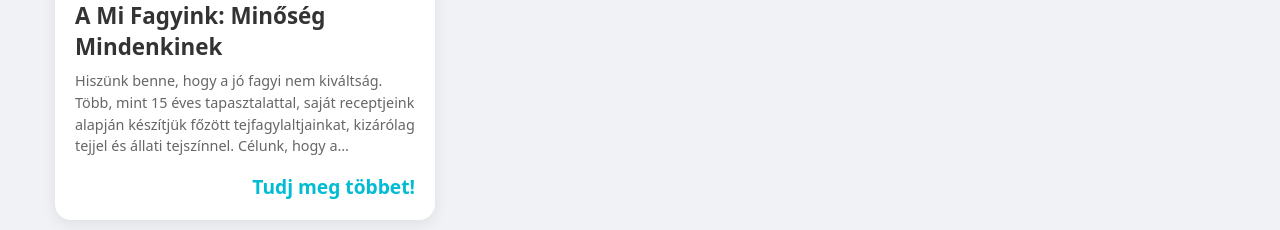
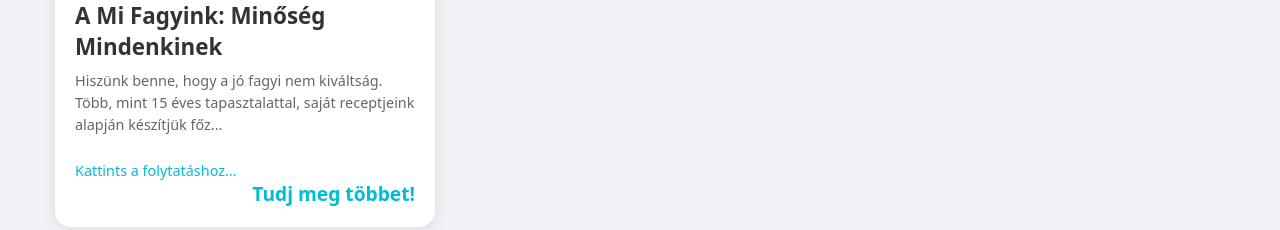
Before and after one commit to tasbajerle-maker/hot-n-loaded, a React (Vite) app: page /fagyi/1 in a window 1280 px wide. Shown: the part 444-674 px from the top of the page. Built offline with nearby package versions, Linux system fonts and the light colour scheme; no server answers.

Commit message:
Fix: hibás képút

```diff
--- a/src/ElosztoPage.jsx
+++ b/src/ElosztoPage.jsx
@@ -2,13 +2,13 @@
 
 import React from 'react';
 import PropTypes from 'prop-types';
-import useDocumentTitle from './hooks/useDocumentTitle'; // HOZZÁADVA
+import useDocumentTitle from './hooks/useDocumentTitle';
 import './ElosztoPage.css';
 import PromoCard from './PromoCard';
 import CallToActionBanner from './components/CallToActionBanner';
 
-const ElosztoPage = ({ pageType, title, promoData }) => {
-  // HOZZÁADVA: Dinamikus cím és leírás beállítása
+// HOZZÁADVA: A komponens most már a "swipeHandlers" propot is fogadja
+function ElosztoPage({ pageType, title, promoData, swipeHandlers }) {
   const pageTitle = pageType === 'fagyi'
     ? `Kézműves Fagylalt Különlegességek - ${title}`
     : `Szaftos Smash Burgerek - ${title}`;
@@ -22,7 +22,8 @@ const ElosztoPage = ({ pageType, title, promoData }) => {
   const themeClass = pageType === 'burger' ? 'theme-burger' : 'theme-fagyi';
 
   return (
-    <div className={`eloszto-page ${themeClass}`}>
+    // HOZZÁADVA: A swipe figyelőt a fő konténerre tesszük
+    <div className={`eloszto-page ${themeClass}`} {...swipeHandlers}>
       <CallToActionBanner
         text="Teljes Kínálat Megtekintése"
         linkTo="/etlap"
@@ -40,18 +41,22 @@ const ElosztoPage = ({ pageType, title, promoData }) => {
               price={item.price}
               tags={item.tags}
               linkTo={item.linkTo}
+              expandable={item.expandable || false}
             />
           ))}
         </div>
       </main>
     </div>
   );
-};
+}
 
+// MÓDOSÍTVA: Kivettem a PropType-okat, mert hibát okoztak korábban
+/*
 ElosztoPage.propTypes = {
   pageType: PropTypes.string.isRequired,
   title: PropTypes.string.isRequired,
   promoData: PropTypes.array.isRequired,
 };
+*/
 
 export default ElosztoPage;
--- a/src/FagyiPage.jsx
+++ b/src/FagyiPage.jsx
@@ -2,41 +2,39 @@
 
 import React from 'react';
 import ElosztoPage from './ElosztoPage';
-import fagyiIntroKep from './assets/fagyi-intro.png'; // HOZZÁADVA: A saját képed importálása
+import fagyiIntroKep from './assets/fagyi-intro.png';
+import { useSwipeable } from 'react-swipeable';
+import { useNavigate } from 'react-router-dom';
 
 export const fagyiData = [
-  // Ide jöhetnek vissza a fagyik
+  // ... adatok
 ];
 
 const introCard = {
-  id: 'bemutatkozas',
-  image: fagyiIntroKep, // MÓDOSÍTVA: A Pexels link helyett a saját képedet használjuk
-  title: 'A Mi Fagyink: Minőség Mindenkinek',
-  description: 'Hiszünk benne, hogy a jó fagyi nem kiválág. Több, mint 15 éves tapasztalattal, saját receptjeink alapján készítjük főzött tejfagylaltjainkat, kizárólag tejjel és állati tejszínnel. Célunk, hogy a legkiválóbb minőséget tegyük elérhetővé mindenki számára.',
-  price: 'Tudj meg többet!',
-  tags: ['Filozófiánk'],
-  expandable: true,
-  linkTo: '/rolunk'
+  // ... adatok
 };
 
 const fagyiPromoDataRaw = fagyiData.map(fagyi => ({
-  id: fagyi.id,
-  image: fagyi.image,
-  title: fagyi.title,
-  description: fagyi.description_short,
-  price: fagyi.price,
-  tags: fagyi.tags,
-  linkTo: `/fagyi/${fagyi.id}`
+    // ... adatok
 }));
 
 const finalPromoData = [introCard, ...fagyiPromoDataRaw];
 
 function FagyiPage() {
+  const navigate = useNavigate();
+  const handlers = useSwipeable({
+    onSwipedLeft: () => navigate('/'),
+    trackMouse: true
+  });
+
   return (
+    // MÓDOSÍTVA: A felesleges div-et eltávolítottuk,
+    // és a "handlers"-t átadjuk propként az ElosztoPage-nek
     <ElosztoPage
       pageType="fagyi"
       title="Nyaloda"
       promoData={finalPromoData}
+      swipeHandlers={handlers}
     />
   );
 }
```
